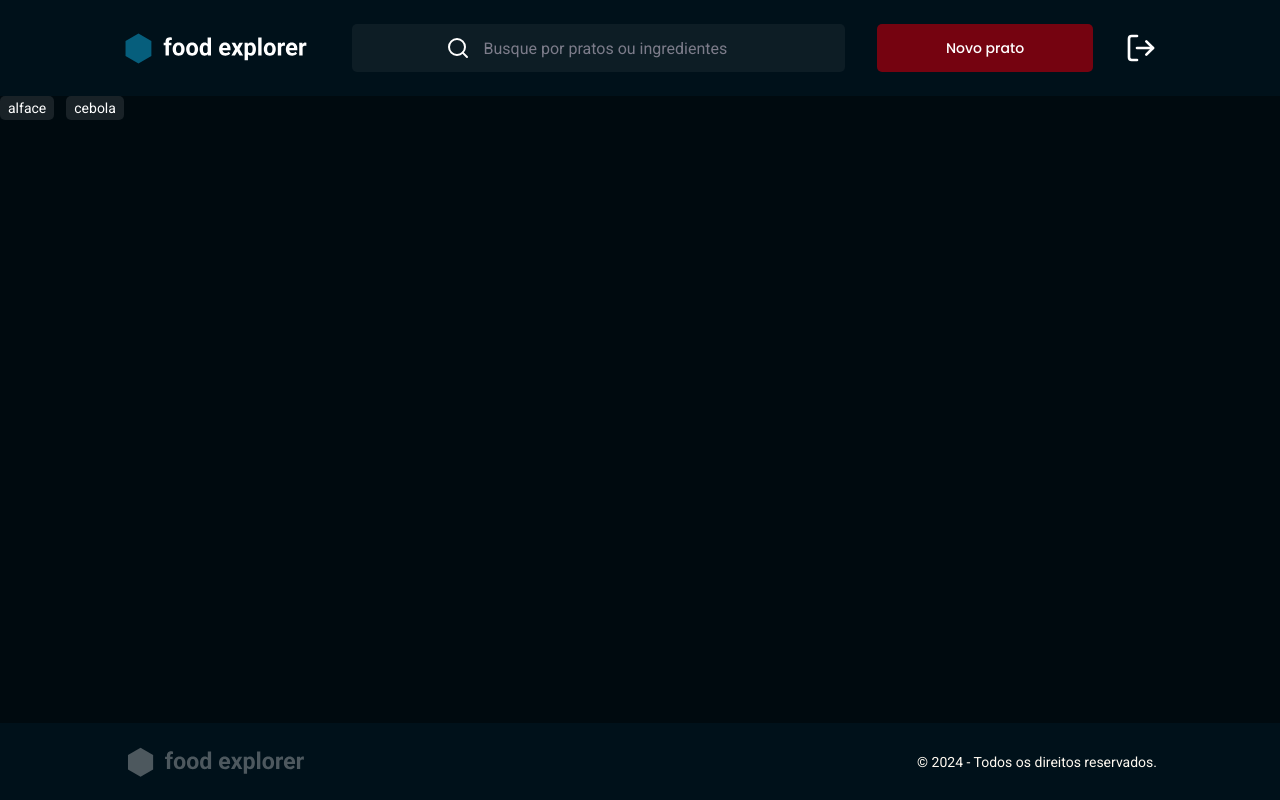
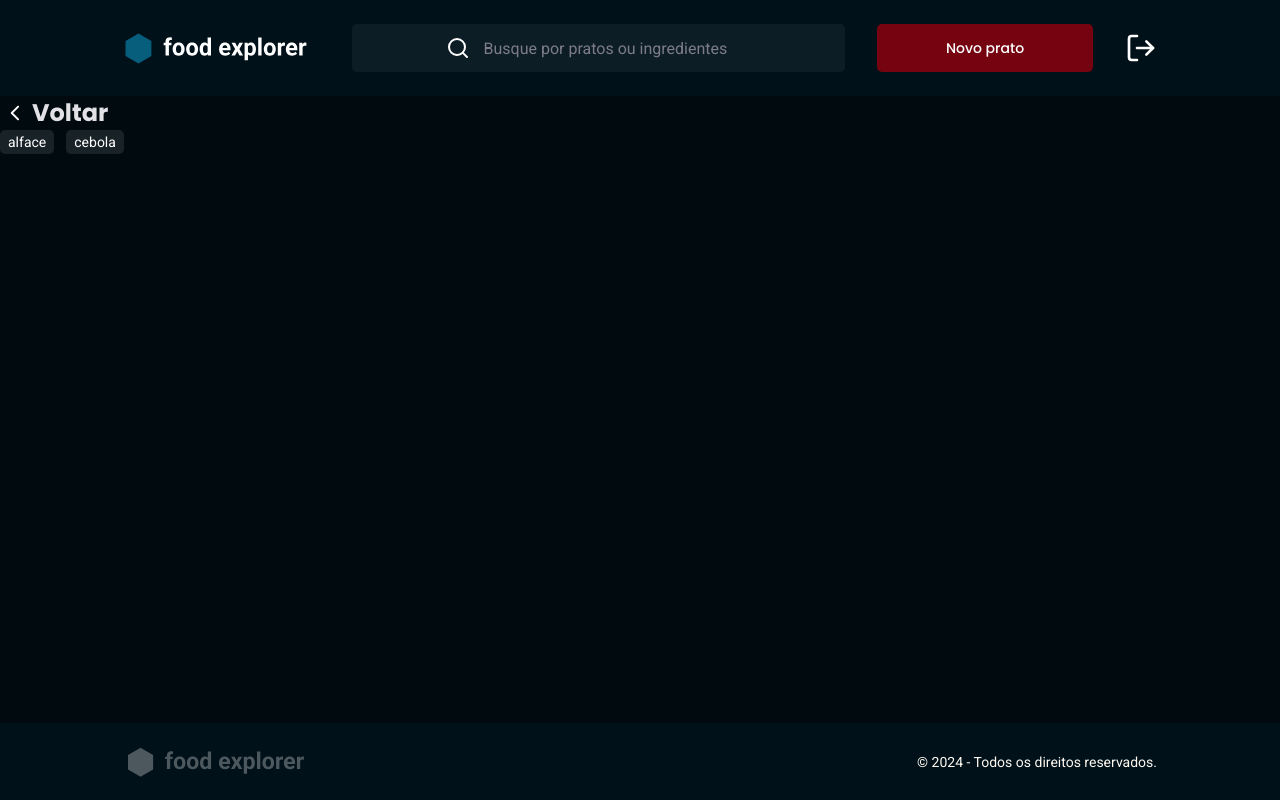
Before and after one commit to joao-sillva/food-explorer-frontend, a React (Vite) app: page / in a window 1280 px wide. Built offline with nearby package versions, Linux system fonts and the light colour scheme.

Commit message:
add component ButtonText

```diff
--- a/index.html
+++ b/index.html
@@ -6,7 +6,7 @@
 
     <link rel="preconnect" href="https://fonts.googleapis.com" />
     <link rel="preconnect" href="https://fonts.gstatic.com" crossorigin />
-    <link rel="stylesheet" href="https://fonts.googleapis.com/css2?family=Poppins:wght@500&family=Roboto:wght@400;700&display=swap" />
+    <link rel="stylesheet" href="https://fonts.googleapis.com/css2?family=Poppins:wght@500;700&family=Roboto:wght@400;700&display=swap" />
     <title>Food Explorer</title>
   </head>
   <body>
--- /dev/null
+++ b/src/components/ButtonText/index.jsx
@@ -0,0 +1,12 @@
+import { Container } from './styles'
+
+export function ButtonText({ children, ...rest }) {
+  return (
+    <Container
+      type='button'
+      {...rest}
+    >
+      {children}
+    </Container>
+  )
+}
--- /dev/null
+++ b/src/components/ButtonText/styles.js
@@ -0,0 +1,21 @@
+import styled from 'styled-components'
+
+export const Container = styled.button`
+  background: none;
+  border: none;
+  color: ${({ theme }) => theme.COLORS.GRAY_200};
+
+  font-family: 'Poppins', sans-serif;
+  font-size: 24px;
+  font-weight: 700;
+  line-height: 140%;
+
+  display: flex;
+  align-items: center;
+
+  > svg {
+    width: 32px;
+    height: 32px;
+    color: ${({ theme }) => theme.COLORS.WHITE};
+  }
+`
--- a/src/pages/Dish/index.jsx
+++ b/src/pages/Dish/index.jsx
@@ -1,12 +1,19 @@
 import { Container } from './styles'
+import { RxCaretLeft } from 'react-icons/rx'
 import { Header } from '../../components/Header'
 import { Footer } from '../../components/Footer'
 import { Tag } from '../../components/Tag'
+import { ButtonText } from '../../components/ButtonText'
 
 export function Dish() {
   return (
     <Container>
       <Header />
+
+      <ButtonText>
+        <RxCaretLeft />
+        Voltar
+      </ButtonText>
 
       <Tag title="alface" />
       <Tag title="cebola" />
```
